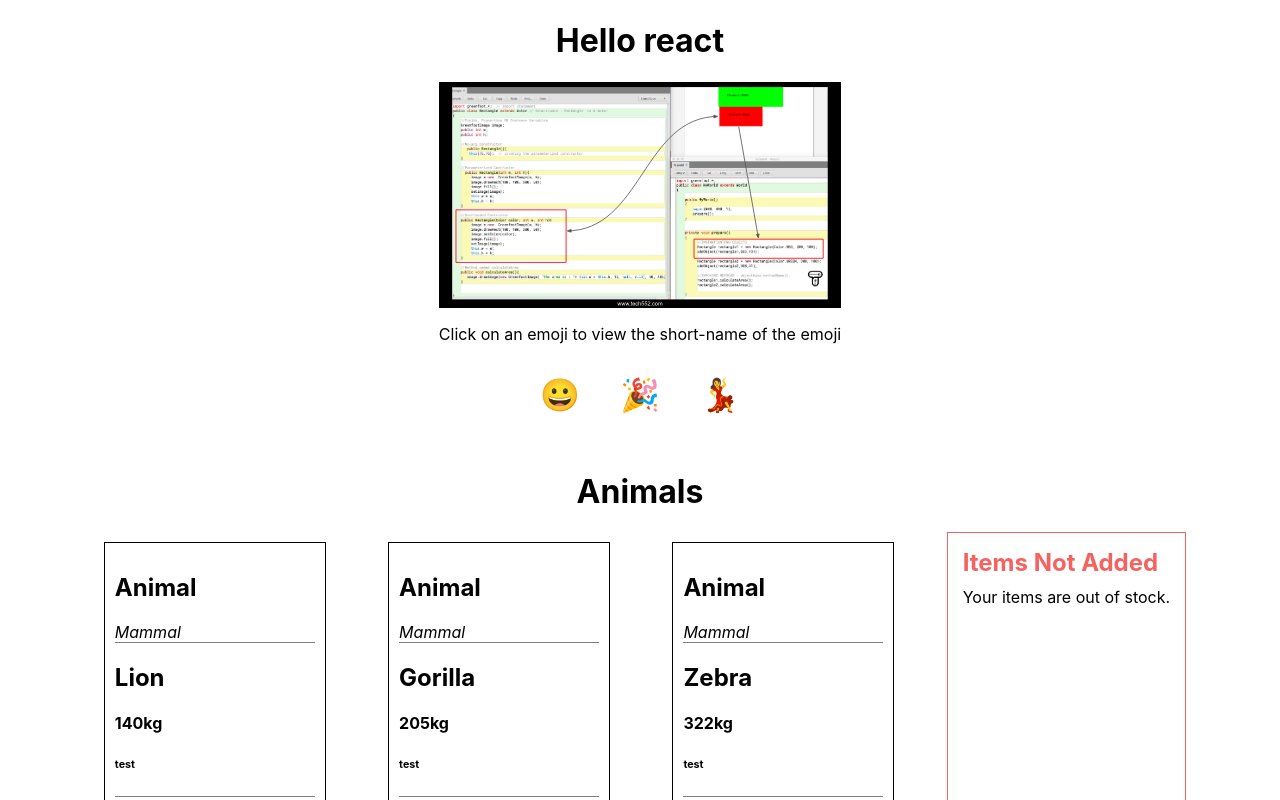
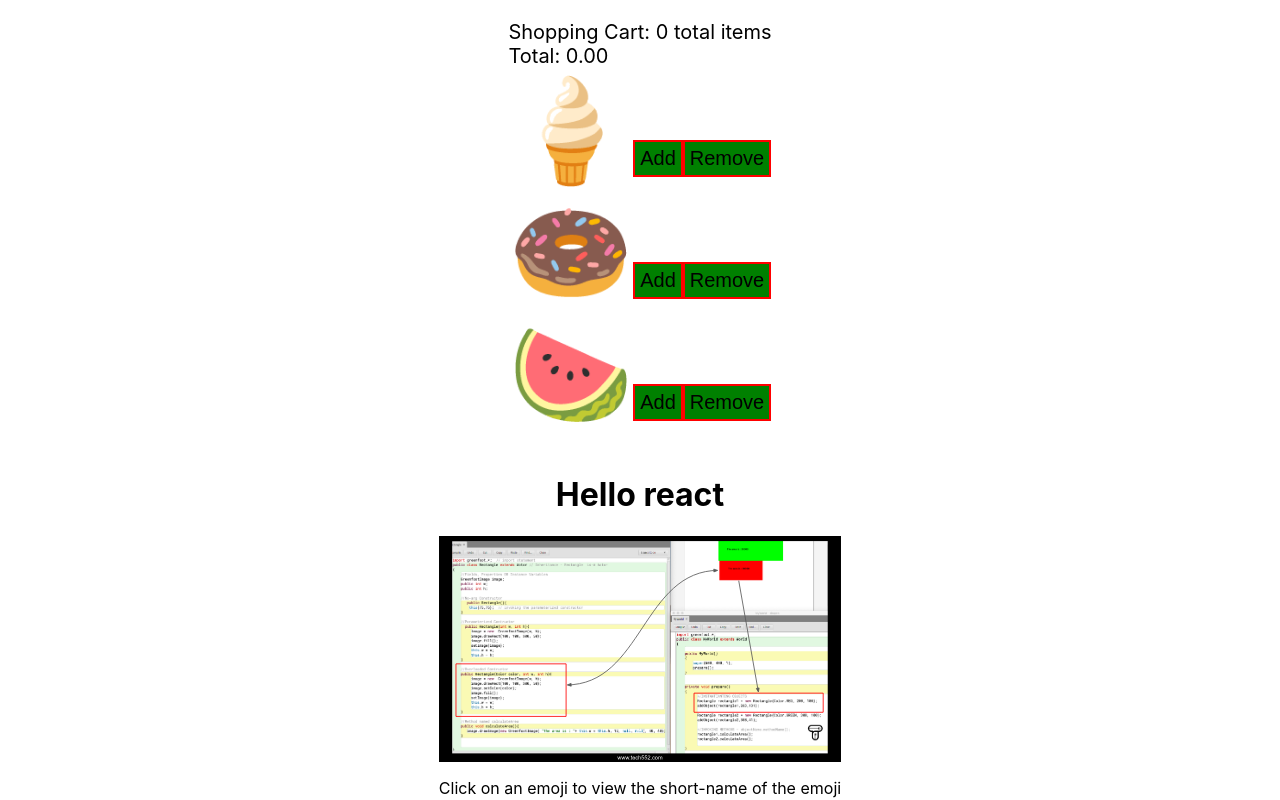
Before and after one commit to MikailaAkeredolu/feb2022-react-walkthrough, a React (Create React App) app: page / in a window 1280 px wide. Shown: the top 800 px of the page. Built offline with nearby package versions, Linux system fonts and the light colour scheme.

Commit message:
state demo completed

```diff
--- a/src/components/App/App.css
+++ b/src/components/App/App.css
@@ -24,7 +24,7 @@ li {
   padding: 0;
 }
 
-.wrapper {
+.Appwrapper {
   display: flex;
   flex-wrap: wrap;
   justify-content: space-between;
@@ -32,7 +32,7 @@ li {
 }
 
 
-.wrapper h1 {
+.Appwrapper h1 {
   text-align: center;
   width: 100%;
 }
--- a/src/components/App/App.js
+++ b/src/components/App/App.js
@@ -4,6 +4,7 @@ import Instructions from '../Instructions/Instructions.js';
 import data from '../App/data';
 import AnimalCard from '../AnimalCard/AnimalCard';
 import Alert from '../Alert/Alert';
+import Product from '../Product/Product';
 
 
 function displayEmojiName(event){
@@ -41,6 +42,8 @@ function App() {
   return (
     <div className="container">
 
+<Product />
+
      <h1 id={greeting}>Hello react</h1>
     {displayAction && <p>You see me now</p>}
 
@@ -58,7 +61,7 @@ function App() {
        }
      </ul>
 
-      <div className="wrapper">
+      <div className="Appwrapper">
         <h1>Animals</h1>
                 {
                   data.map(animal => (
--- /dev/null
+++ b/src/components/Product/Product.css
@@ -0,0 +1,15 @@
+.product span {
+    font-size: 100px;
+}
+
+.wrapper {
+    padding: 20px;
+    font-size: 20px;
+}
+
+.wrapper button {
+    font-size: 20px;
+    background-color: green;
+    padding: 5px;
+    border: 2px solid red;
+}
--- /dev/null
+++ b/src/components/Product/Product.js
@@ -0,0 +1,101 @@
+import React, { Component } from 'react';
+import './Product.css';
+
+const products = [
+    {
+      emoji: '🍦',
+      name: 'ice cream',
+      price: 5
+    },
+    {
+      emoji: '🍩',
+      name: 'donuts',
+      price: 2.5,
+    },
+    {
+      emoji: '🍉',
+      name: 'watermelon',
+      price: 4
+    }
+  ];
+
+
+
+
+export default class Product extends Component {
+    //state
+    state = {
+        cart: [],
+        total: 0
+    }
+
+    //updating state object's value with setState - used an arrow function to create the add method. As mentioned before, this will ensure the function has the proper this context when running the update.
+    // you can add the new product to the state by using the spread syntax on the current value and adding the new value onto the end.
+    add = (product) => {
+        this.setState(state => ({
+            cart: [...state.cart, product],
+        }))
+    }
+
+    //Empty the cart but keep the price
+    /*
+    To avoid mutating the state object, you must first make a copy of it using the spread operator.
+     Then you can splice out the item you want from the copy and return the copy in the new object.
+     By copying state as the first step, you can be sure that you will not mutate the state object.
+
+    */
+    remove = (product) => {
+        this.setState(state => {
+
+          const cart =  [...state.cart]
+          cart.splice(cart.indexOf(product.name))
+          return({
+              cart,
+              total: state.total - product.price
+          })
+
+        })
+      }
+
+    currencyOptions = {
+        minimumFractionDigits: 2,
+        maximumFractionDigits: 2,
+      }
+
+      getTotal = () => {
+          // calculate the total using the reduce() array method.
+          const total = this.state.cart.reduce((totalCost, item)=> totalCost + item.price, 0);
+        return total.toLocaleString(undefined, this.currencyOptions)
+      }
+
+
+
+
+  render() {
+    return(
+      <div className="wrapper">
+        <div>
+          Shopping Cart: {this.state.cart.length} total items
+        </div>
+        <div>Total: {this.getTotal()}</div>
+
+            <div>
+                    {products.map(product => (
+                            <div key={product.name}>
+                                        <div className="product">
+                                            <span role="img" aria-label={product.name}>
+                                                {product.emoji}
+                                            </span>
+                                        <button onClick={() => this.add(product)}>Add</button>
+                                        <button onClick={() => this.remove(product)}>Remove</button>
+                                        </div>
+
+                            </div>
+
+                    ))}
+            </div>
+
+      </div>
+    )
+  }
+}
```
